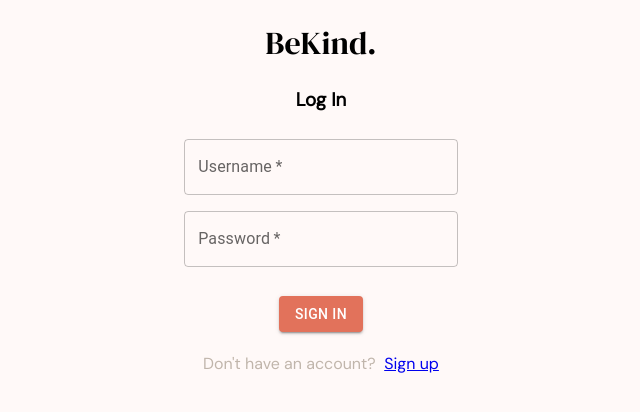
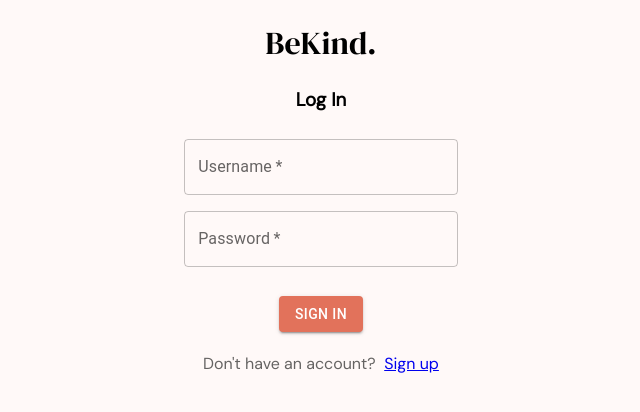
Before and after one commit to adriannaliu/be-kind-front-end, a React (Create React App) app in the folder bekind/: page /login in a window 1280 px wide. Shown: the top 412 px of the page, without its empty margins (319-959 px from the left). Built offline with nearby package versions, Linux system fonts and the light colour scheme.

Commit message:
changed color again

```diff
--- a/bekind/src/pages/LogIn.js
+++ b/bekind/src/pages/LogIn.js
@@ -22,7 +22,7 @@ const LogIn = () => {
             </h3>
             <LogInTextFields />
             <br></br>
-            <div style={{color: "#C0B5AB"}}>
+            <div style={{color: "#656362"}}>
                 Don't have an account?&nbsp;&nbsp;
                 <Link to="/">Sign up </Link>
             </div>
```
